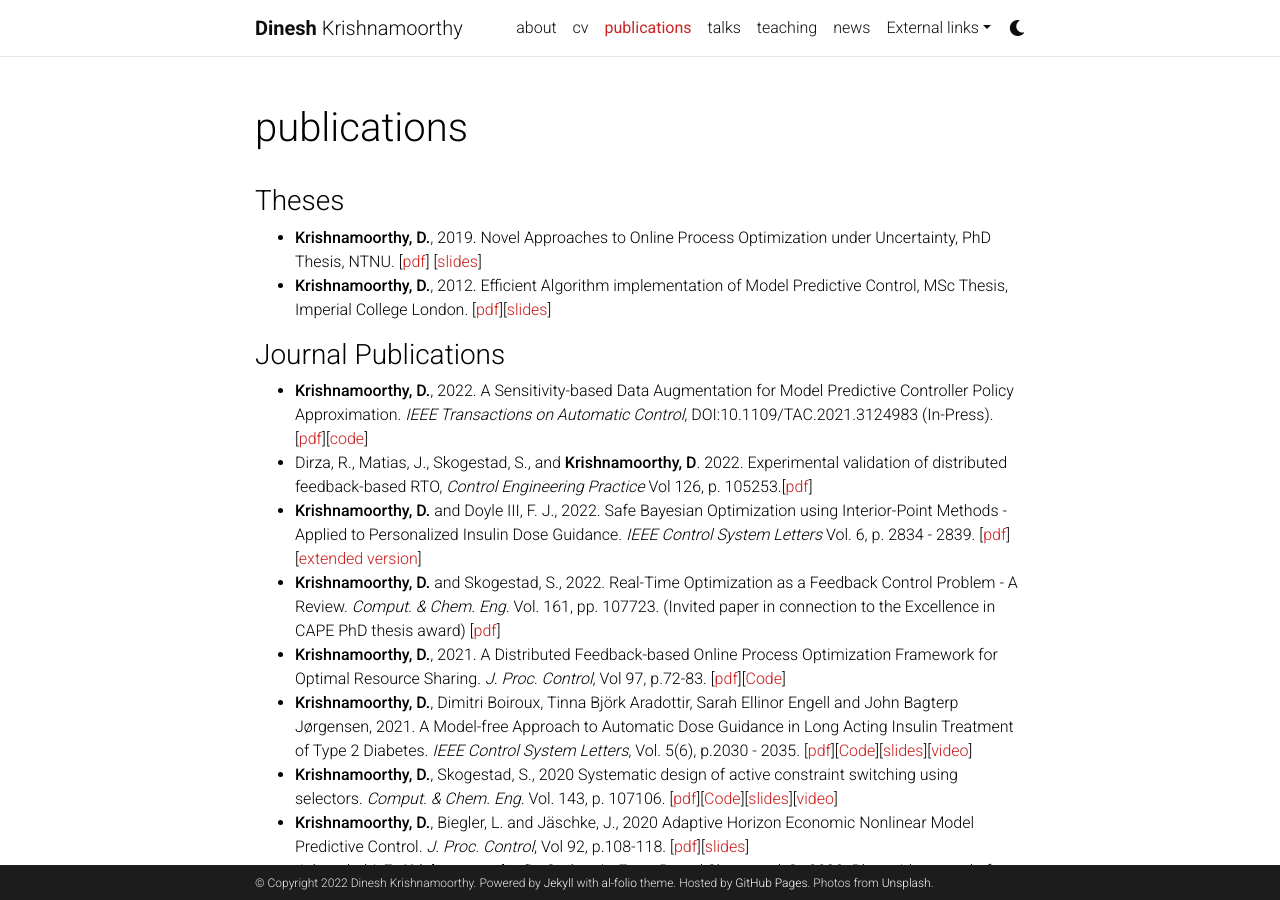
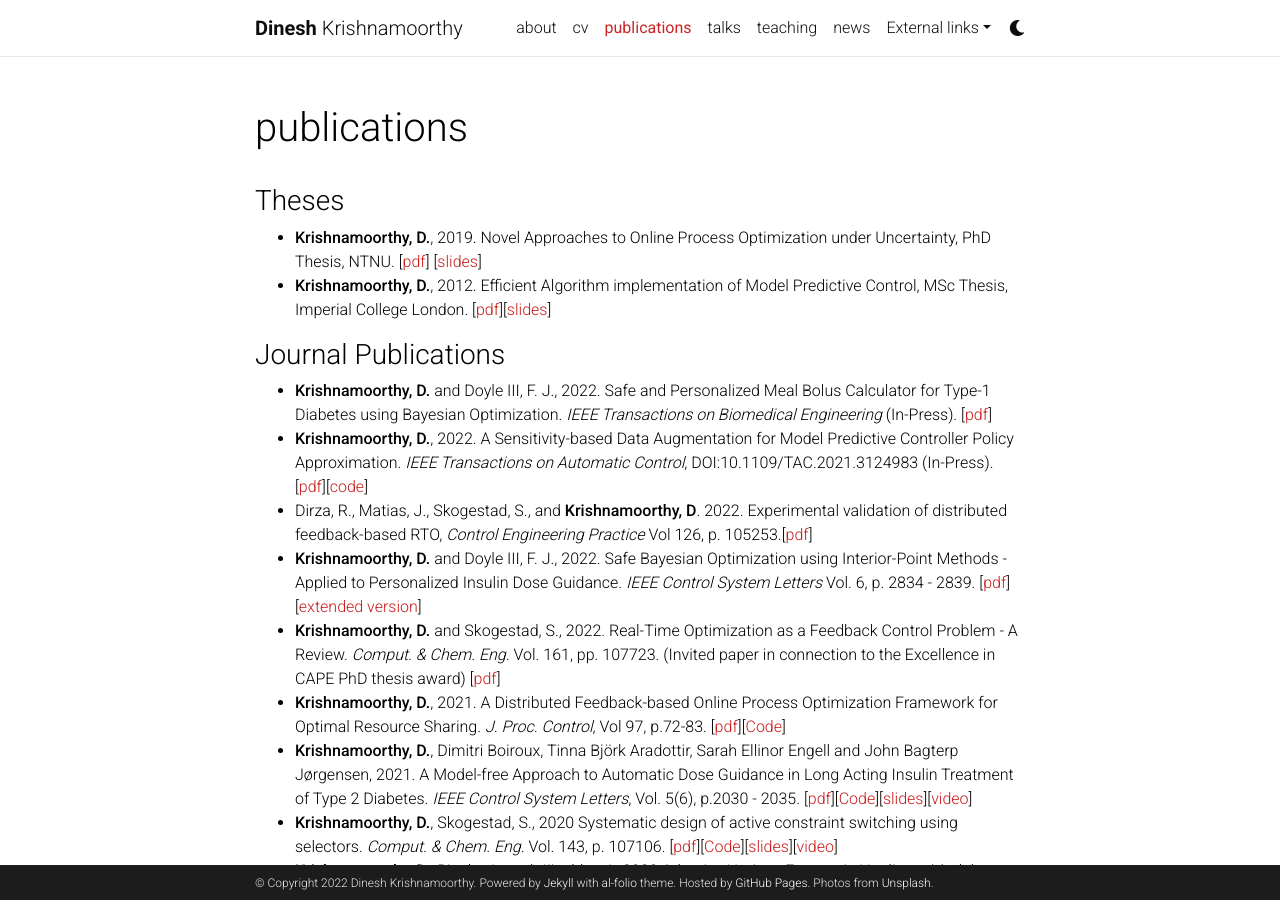
Before and after one commit to dinesh-krishnamoorthy/dinesh-krishnamoorthy.github.io, a Jekyll site: the page built from _pages/publications.md, in a window 1280 px wide and 900 px high. Built offline with Jekyll 4.4.1, drawn with Linux system fonts in a browser that asks for light colours; comment, search, counter and statistics services are not loaded; a style sheet for code colours, icons or effects is not loaded.

Commit message:
Update publications.md

```diff
--- a/_pages/publications.md
+++ b/_pages/publications.md
@@ -16,6 +16,7 @@ nav_order: 2
 
 ### Journal Publications
 
+* **Krishnamoorthy, D.** and Doyle III, F. J., 2022.  Safe and Personalized Meal Bolus Calculator for Type-1 Diabetes using Bayesian Optimization. _IEEE Transactions on Biomedical Engineering_ (In-Press). [[pdf](https://www.dropbox.com/s/zjmp8uzozj3lqsl/main_BolusCalculator.pdf?dl=0)]
 * **Krishnamoorthy, D.**, 2022. A Sensitivity-based Data Augmentation for Model Predictive Controller Policy Approximation. _IEEE Transactions on Automatic Control_, DOI:10.1109/TAC.2021.3124983 (In-Press). [[pdf](https://arxiv.org/pdf/2009.07398.pdf)][[code](https://github.com/dinesh-krishnamoorthy/Sensitivity-DataAugmentation)]
 * Dirza, R., Matias, J., Skogestad, S., and **Krishnamoorthy, D**. 2022. Experimental validation of distributed feedback-based RTO, _Control Engineering Practice_ Vol 126, p. 105253.[[pdf](https://www.dropbox.com/s/z9xmgslsw6jic22/DFRTO_ExperimentalValidation.pdf?dl=0)]
 * **Krishnamoorthy, D.** and Doyle III, F. J., 2022. Safe Bayesian Optimization using Interior-Point Methods - Applied to Personalized Insulin Dose Guidance. _IEEE Control System Letters_ Vol. 6, p. 2834 - 2839. [[pdf](https://arxiv.org/pdf/2205.02327.pdf)][[extended version](https://arxiv.org/abs/2205.02327)]
```
